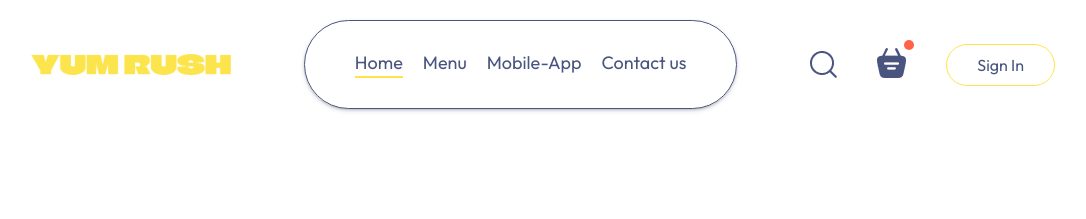
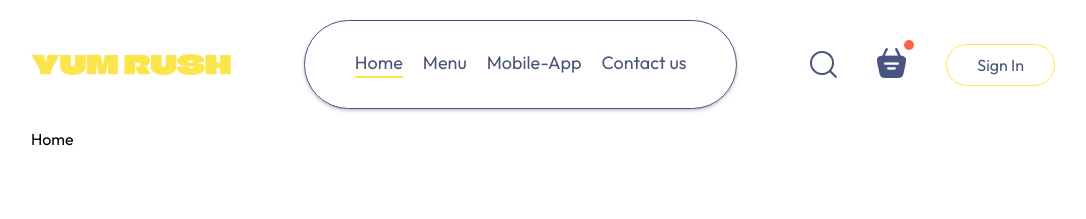
Before and after one commit to glen654/food-delivery, a React (Vite) app in the folder food-delivery-front-end/: page / in a window 1280 px wide. Shown: the top 219 px of the page, without its empty margins (97-1183 px from the left). Built offline with nearby package versions, Linux system fonts and the light colour scheme.

Commit message:
imported react router dom to route between home cart and order pages

```diff
--- a/food-delivery-front-end/src/App.jsx
+++ b/food-delivery-front-end/src/App.jsx
@@ -1,10 +1,19 @@
 import React from 'react'
 import Navbar from './components/navbar/Navbar'
+import {Routes,Route} from 'react-router-dom'
+import Home from './pages/home/Home'
+import Cart from './pages/cart/Cart'
+import PlaceOrder from './pages/place-order/PlaceOrder'
 
 const App = () => {
   return (
     <div className='app'>
         <Navbar/>
+        <Routes>
+          <Route path='/' element={<Home/>} />
+          <Route path='/cart' element={<Cart/>} />
+          <Route path='/order' element={<PlaceOrder/>} />
+        </Routes>
     </div>
   )
 }
--- a/food-delivery-front-end/src/main.jsx
+++ b/food-delivery-front-end/src/main.jsx
@@ -2,9 +2,10 @@
 import { createRoot } from 'react-dom/client'
 import App from './App.jsx'
 import './index.css'
+import {BrowserRouter} from 'react-router-dom'
 
 createRoot(document.getElementById('root')).render(
-  <StrictMode>
-    <App />
-  </StrictMode>,
+    <BrowserRouter>
+        <App />
+    </BrowserRouter>
 )
```
